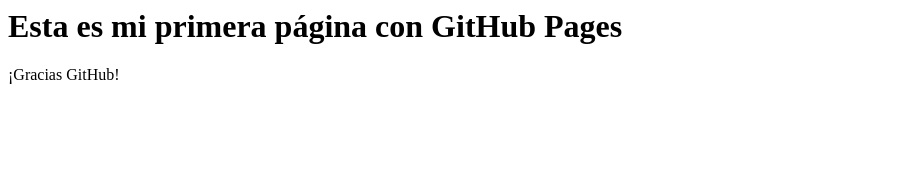
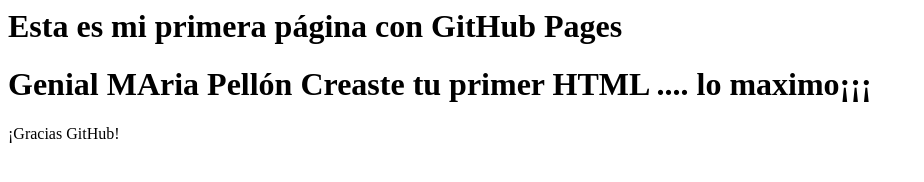
Before and after one commit to Maesapeya/Mitunit3, a plain HTML site: page index.html in a window 1280 px wide. Shown: the whole page, without its empty margins (0-924 px from the left). Drawn offline with Linux system fonts and the light colour scheme.

Commit message:
Update index.html

```diff
--- a/index.html
+++ b/index.html
@@ -1,4 +1,5 @@
 <html>
 <h1> Esta es mi primera página con GitHub Pages </h1>
+<h1> Genial MAria Pellón Creaste tu primer HTML .... lo maximo¡¡¡ </h1>
 <p>¡Gracias GitHub!</p>
 </html>
```
